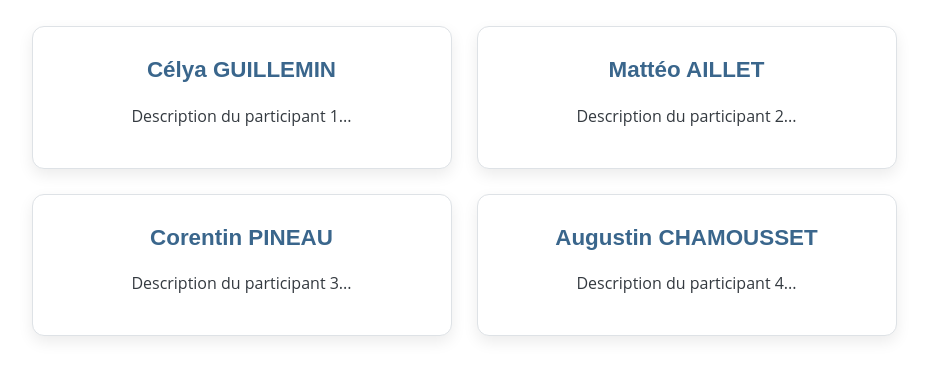
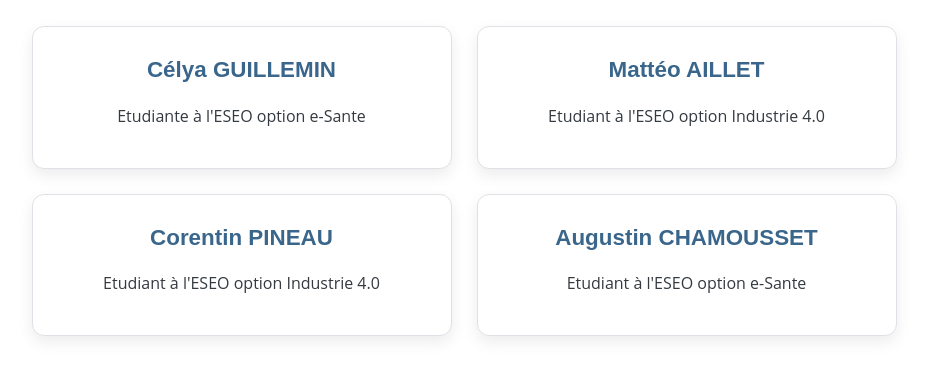
Before and after one commit to Matteo039/Projet_BigData, a Flask app: page /about in a window 1280 px wide. Shown: the part 529-911 px from the top of the page, without its empty margins (176-1104 px from the left). Run offline with Flask 3, Linux system fonts and the light colour scheme.

Commit message:
A propos ajout description

```diff
--- a/templates/apropos.html
+++ b/templates/apropos.html
@@ -21,20 +21,20 @@
         <div class="participants-container">
             <div class="participant-card">
                 <h3>Célya GUILLEMIN</h3>
-                <p>Description du participant 1...</p>
+                <p>Etudiante à l'ESEO option e-Sante</p>
             </div>
             <div class="participant-card">
                 <h3>Mattéo AILLET</h3>
-                <p>Description du participant 2...</p>
+                <p>Etudiant à l'ESEO option Industrie 4.0</p>
             </div>
             <div class="participant-card">
                 <h3>Corentin PINEAU</h3>
-                <p>Description du participant 3...</p>
+                <p>Etudiant à l'ESEO option Industrie 4.0</p>
             </div>
             <div class="participant-card">
 
                 <h3>Augustin CHAMOUSSET</h3>
-                <p>Description du participant 4...</p>
+                <p>Etudiant à l'ESEO option e-Sante</p>
             </div>
         </div>
 
```
